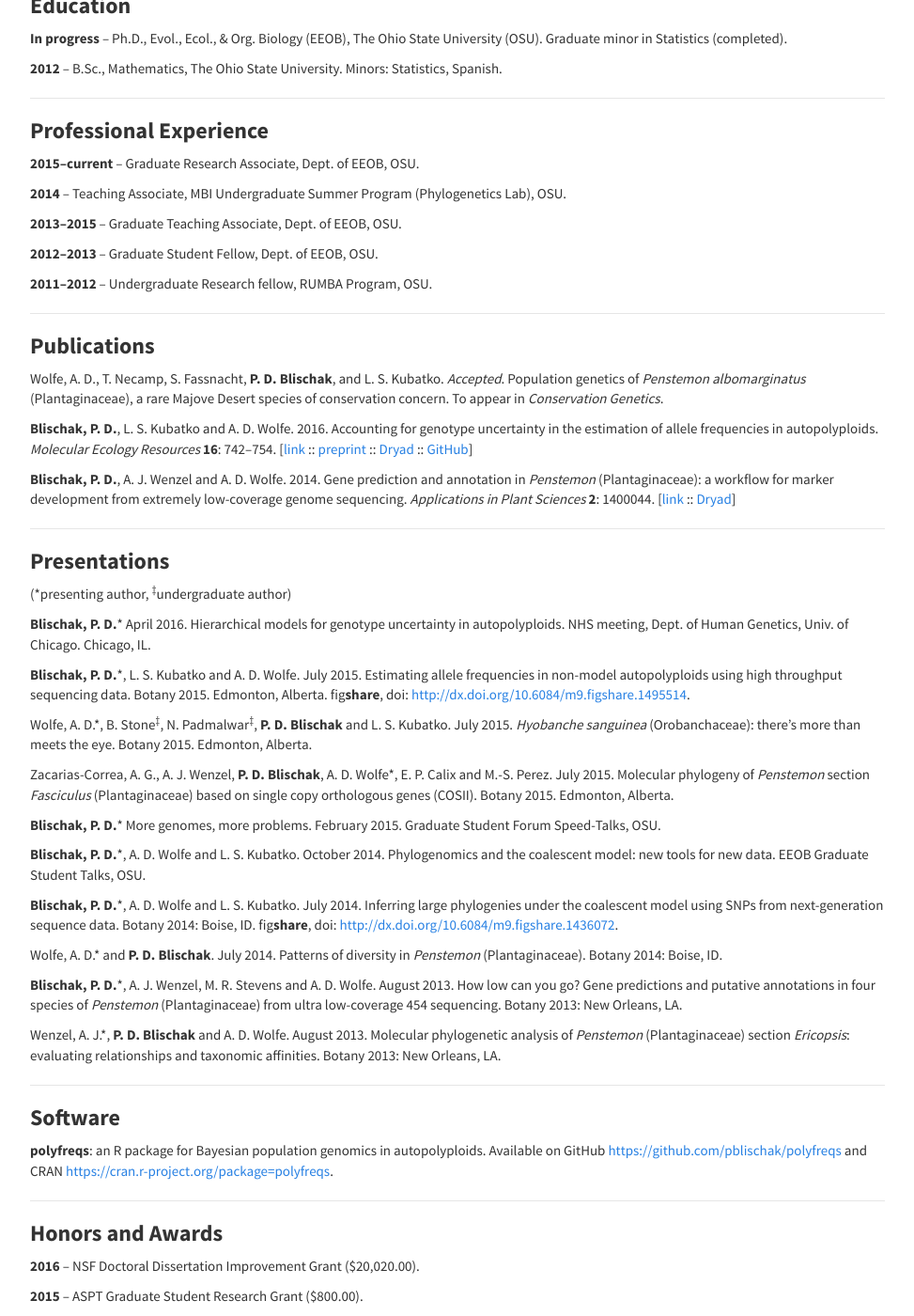
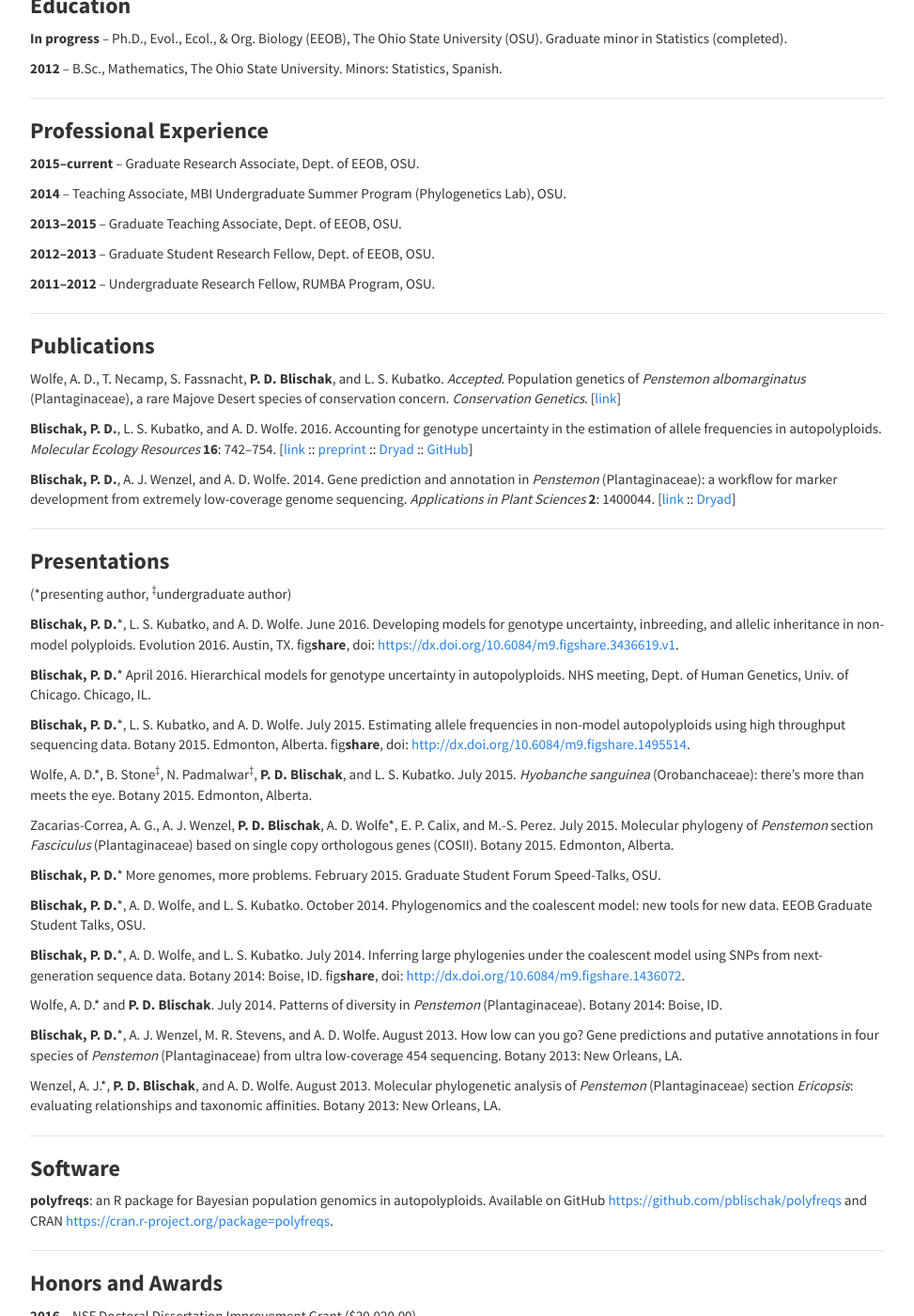
Before and after one commit to pblischak/pblischak.github.io, a Jekyll site: the page CV/cv.html, which Jekyll copies as it is, in a window 1280 px wide and 1400 px high, scrolled down 232 px. Shown: the whole window at 94% size, without its empty margins (153-1126 px from the left). Built offline with Jekyll 4.4.1, drawn with Linux system fonts in a browser that asks for light colours; formulas are drawn with MathJax 3; some of the changed text lies outside the part shown.

Commit message:
updating pub info with links to evol2016 slides and P. albo. paper

```diff
--- a/CV/cv.html
+++ b/CV/cv.html
@@ -129,30 +129,31 @@ $(document).ready(function () {
 <p><strong>2015–current</strong> – Graduate Research Associate, Dept. of EEOB, OSU.</p>
 <p><strong>2014</strong> – Teaching Associate, MBI Undergraduate Summer Program (Phylogenetics Lab), OSU.</p>
 <p><strong>2013–2015</strong> – Graduate Teaching Associate, Dept. of EEOB, OSU.</p>
-<p><strong>2012–2013</strong> – Graduate Student Fellow, Dept. of EEOB, OSU.</p>
-<p><strong>2011–2012</strong> – Undergraduate Research fellow, RUMBA Program, OSU.</p>
+<p><strong>2012–2013</strong> – Graduate Student Research Fellow, Dept. of EEOB, OSU.</p>
+<p><strong>2011–2012</strong> – Undergraduate Research Fellow, RUMBA Program, OSU.</p>
 <hr />
 </div>
 <div id="publications" class="section level3">
 <h3><strong>Publications</strong></h3>
-<p>Wolfe, A. D., T. Necamp, S. Fassnacht, <strong>P. D. Blischak</strong>, and L. S. Kubatko. <em>Accepted</em>. Population genetics of <em>Penstemon albomarginatus</em> (Plantaginaceae), a rare Majove Desert species of conservation concern. To appear in <em>Conservation Genetics</em>.</p>
-<p><strong>Blischak, P. D.</strong>, L. S. Kubatko and A. D. Wolfe. 2016. Accounting for genotype uncertainty in the estimation of allele frequencies in autopolyploids. <em>Molecular Ecology Resources</em> <strong>16</strong>: 742–754. [<a href="http://onlinelibrary.wiley.com/doi/10.1111/1755-0998.12493/abstract" target="_blank">link</a> :: <a href="http://biorxiv.org/content/early/2015/09/23/021907" target="_blank">preprint</a> :: <a href="http://datadryad.org/resource/doi:10.5061/dryad.t297p" target="_blank">Dryad</a> :: <a href="https://github.com/pblischak/polyfreqs-ms-data" target="_blank">GitHub</a>]</p>
-<p><strong>Blischak, P. D.</strong>, A. J. Wenzel and A. D. Wolfe. 2014. Gene prediction and annotation in <em>Penstemon</em> (Plantaginaceae): a workflow for marker development from extremely low-coverage genome sequencing. <em>Applications in Plant Sciences</em> <strong>2</strong>: 1400044. [<a href="http://www.bioone.org/doi/abs/10.3732/apps.1400044" target="_blank">link</a> :: <a href="http://datadryad.org/resource/doi:10.5061/dryad.f6s22" target="_blank">Dryad</a>]</p>
+<p>Wolfe, A. D., T. Necamp, S. Fassnacht, <strong>P. D. Blischak</strong>, and L. S. Kubatko. <em>Accepted</em>. Population genetics of <em>Penstemon albomarginatus</em> (Plantaginaceae), a rare Majove Desert species of conservation concern. <em>Conservation Genetics</em>. [<a href="http://link.springer.com/article/10.1007/s10592-016-0857-y" target="_blank">link</a>]</p>
+<p><strong>Blischak, P. D.</strong>, L. S. Kubatko, and A. D. Wolfe. 2016. Accounting for genotype uncertainty in the estimation of allele frequencies in autopolyploids. <em>Molecular Ecology Resources</em> <strong>16</strong>: 742–754. [<a href="http://onlinelibrary.wiley.com/doi/10.1111/1755-0998.12493/abstract" target="_blank">link</a> :: <a href="http://biorxiv.org/content/early/2015/09/23/021907" target="_blank">preprint</a> :: <a href="http://datadryad.org/resource/doi:10.5061/dryad.t297p" target="_blank">Dryad</a> :: <a href="https://github.com/pblischak/polyfreqs-ms-data" target="_blank">GitHub</a>]</p>
+<p><strong>Blischak, P. D.</strong>, A. J. Wenzel, and A. D. Wolfe. 2014. Gene prediction and annotation in <em>Penstemon</em> (Plantaginaceae): a workflow for marker development from extremely low-coverage genome sequencing. <em>Applications in Plant Sciences</em> <strong>2</strong>: 1400044. [<a href="http://www.bioone.org/doi/abs/10.3732/apps.1400044" target="_blank">link</a> :: <a href="http://datadryad.org/resource/doi:10.5061/dryad.f6s22" target="_blank">Dryad</a>]</p>
 <hr />
 </div>
 <div id="presentations" class="section level3">
 <h3><strong>Presentations</strong></h3>
 <p>(*presenting author, <span class="math inline">\(^{\ddagger}\)</span>undergraduate author)</p>
+<p><strong>Blischak, P. D.</strong>*, L. S. Kubatko, and A. D. Wolfe. June 2016. Developing models for genotype uncertainty, inbreeding, and allelic inheritance in non-model polyploids. Evolution 2016. Austin, TX. fig<strong>share</strong>, doi: <a href="https://dx.doi.org/10.6084/m9.figshare.3436619.v1" target="_blank">https://dx.doi.org/10.6084/m9.figshare.3436619.v1</a>.</p>
 <p><strong>Blischak, P. D.</strong>* April 2016. Hierarchical models for genotype uncertainty in autopolyploids. NHS meeting, Dept. of Human Genetics, Univ. of Chicago. Chicago, IL.</p>
-<p><strong>Blischak, P. D.</strong>*, L. S. Kubatko and A. D. Wolfe. July 2015. Estimating allele frequencies in non-model autopolyploids using high throughput sequencing data. Botany 2015. Edmonton, Alberta. fig<strong>share</strong>, doi: <a href="http://dx.doi.org/10.6084/m9.figshare.1495514" target="_blank">http://dx.doi.org/10.6084/m9.figshare.1495514</a>.</p>
-<p>Wolfe, A. D.*, B. Stone<span class="math inline">\(^{\ddagger}\)</span>, N. Padmalwar<span class="math inline">\(^{\ddagger}\)</span>, <strong>P. D. Blischak</strong> and L. S. Kubatko. July 2015. <em>Hyobanche sanguinea</em> (Orobanchaceae): there’s more than meets the eye. Botany 2015. Edmonton, Alberta.</p>
-<p>Zacarias-Correa, A. G., A. J. Wenzel, <strong>P. D. Blischak</strong>, A. D. Wolfe*, E. P. Calix and M.-S. Perez. July 2015. Molecular phylogeny of <em>Penstemon</em> section <em>Fasciculus</em> (Plantaginaceae) based on single copy orthologous genes (COSII). Botany 2015. Edmonton, Alberta.</p>
+<p><strong>Blischak, P. D.</strong>*, L. S. Kubatko, and A. D. Wolfe. July 2015. Estimating allele frequencies in non-model autopolyploids using high throughput sequencing data. Botany 2015. Edmonton, Alberta. fig<strong>share</strong>, doi: <a href="http://dx.doi.org/10.6084/m9.figshare.1495514" target="_blank">http://dx.doi.org/10.6084/m9.figshare.1495514</a>.</p>
+<p>Wolfe, A. D.*, B. Stone<span class="math inline">\(^{\ddagger}\)</span>, N. Padmalwar<span class="math inline">\(^{\ddagger}\)</span>, <strong>P. D. Blischak</strong>, and L. S. Kubatko. July 2015. <em>Hyobanche sanguinea</em> (Orobanchaceae): there’s more than meets the eye. Botany 2015. Edmonton, Alberta.</p>
+<p>Zacarias-Correa, A. G., A. J. Wenzel, <strong>P. D. Blischak</strong>, A. D. Wolfe*, E. P. Calix, and M.-S. Perez. July 2015. Molecular phylogeny of <em>Penstemon</em> section <em>Fasciculus</em> (Plantaginaceae) based on single copy orthologous genes (COSII). Botany 2015. Edmonton, Alberta.</p>
 <p><strong>Blischak, P. D.</strong>* More genomes, more problems. February 2015. Graduate Student Forum Speed-Talks, OSU.</p>
-<p><strong>Blischak, P. D.</strong>*, A. D. Wolfe and L. S. Kubatko. October 2014. Phylogenomics and the coalescent model: new tools for new data. EEOB Graduate Student Talks, OSU.</p>
-<p><strong>Blischak, P. D.</strong>*, A. D. Wolfe and L. S. Kubatko. July 2014. Inferring large phylogenies under the coalescent model using SNPs from next-generation sequence data. Botany 2014: Boise, ID. fig<strong>share</strong>, doi: <a href="http://dx.doi.org/10.6084/m9.figshare.1436072" target="_blank">http://dx.doi.org/10.6084/m9.figshare.1436072</a>.</p>
+<p><strong>Blischak, P. D.</strong>*, A. D. Wolfe, and L. S. Kubatko. October 2014. Phylogenomics and the coalescent model: new tools for new data. EEOB Graduate Student Talks, OSU.</p>
+<p><strong>Blischak, P. D.</strong>*, A. D. Wolfe, and L. S. Kubatko. July 2014. Inferring large phylogenies under the coalescent model using SNPs from next-generation sequence data. Botany 2014: Boise, ID. fig<strong>share</strong>, doi: <a href="http://dx.doi.org/10.6084/m9.figshare.1436072" target="_blank">http://dx.doi.org/10.6084/m9.figshare.1436072</a>.</p>
 <p>Wolfe, A. D.* and <strong>P. D. Blischak</strong>. July 2014. Patterns of diversity in <em>Penstemon</em> (Plantaginaceae). Botany 2014: Boise, ID.</p>
-<p><strong>Blischak, P. D.</strong>*, A. J. Wenzel, M. R. Stevens and A. D. Wolfe. August 2013. How low can you go? Gene predictions and putative annotations in four species of <em>Penstemon</em> (Plantaginaceae) from ultra low-coverage 454 sequencing. Botany 2013: New Orleans, LA.</p>
-<p>Wenzel, A. J.*, <strong>P. D. Blischak</strong> and A. D. Wolfe. August 2013. Molecular phylogenetic analysis of <em>Penstemon</em> (Plantaginaceae) section <em>Ericopsis</em>: evaluating relationships and taxonomic affinities. Botany 2013: New Orleans, LA.</p>
+<p><strong>Blischak, P. D.</strong>*, A. J. Wenzel, M. R. Stevens, and A. D. Wolfe. August 2013. How low can you go? Gene predictions and putative annotations in four species of <em>Penstemon</em> (Plantaginaceae) from ultra low-coverage 454 sequencing. Botany 2013: New Orleans, LA.</p>
+<p>Wenzel, A. J.*, <strong>P. D. Blischak</strong>, and A. D. Wolfe. August 2013. Molecular phylogenetic analysis of <em>Penstemon</em> (Plantaginaceae) section <em>Ericopsis</em>: evaluating relationships and taxonomic affinities. Botany 2013: New Orleans, LA.</p>
 <hr />
 </div>
 <div id="software" class="section level3">
```
Also changed, not shown: other parts of CV/cv.html (+1 -1 lines), CV/cv.Rmd (+14 -12 lines), Publications/index.md (+11 -9 lines), 2 other files.
